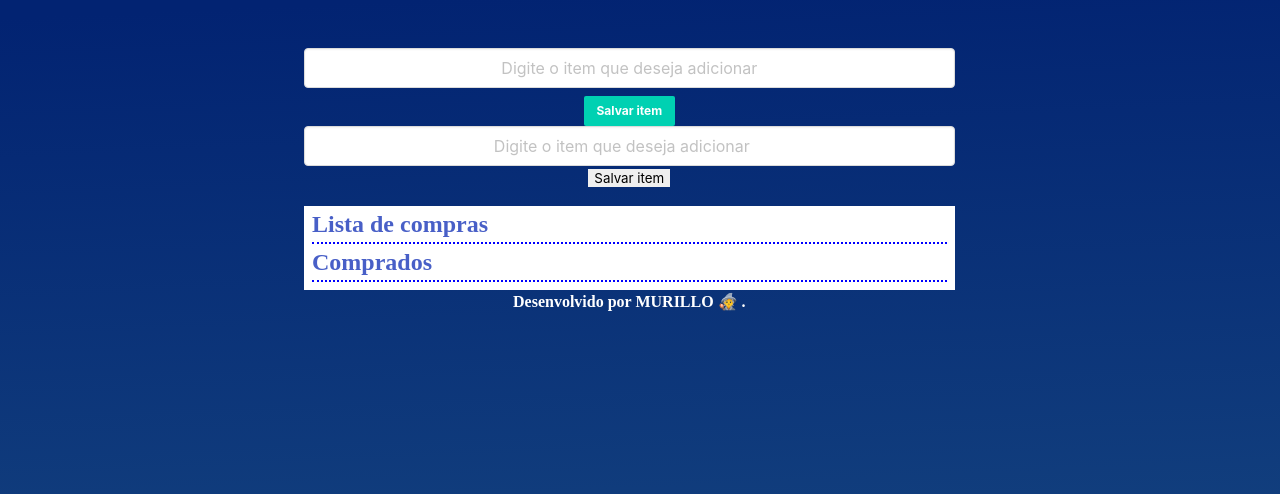
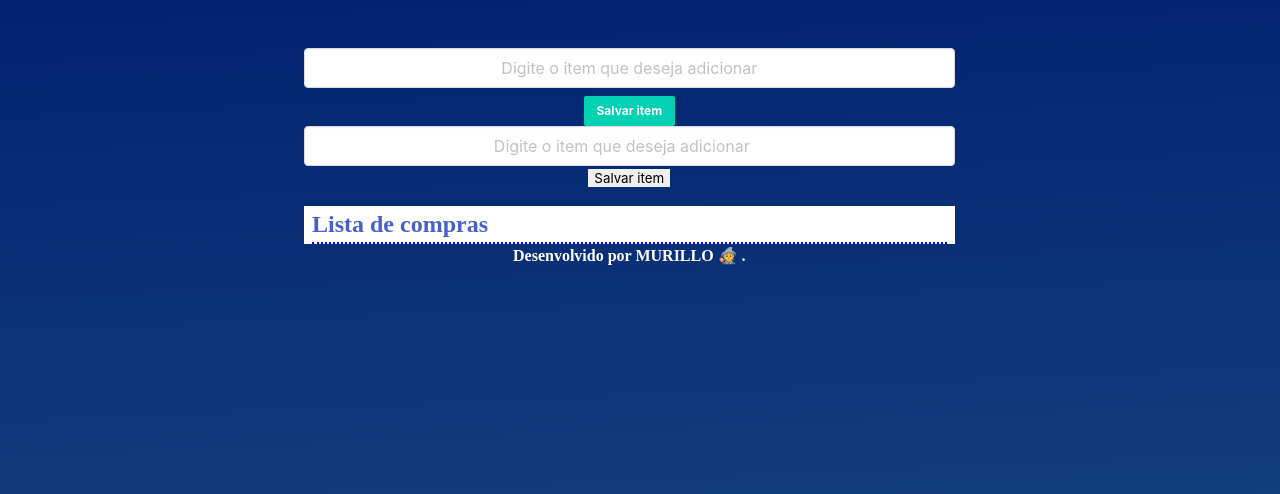
Before and after one commit to Murillo-Cecilio/Lista-de-compras, a plain HTML site: page index.html in a window 1280 px wide. Drawn offline with nearby package versions, Linux system fonts and the light colour scheme; a web font is replaced by a local one.

Commit message:
ajustando

```diff
--- a/index.html
+++ b/index.html
@@ -40,13 +40,6 @@
                     </ul>
             </div>
 
-            <section class="pb-2">
-                <h2 class="has-text-link has-text-weight-bold is-size-4 ml-2">Comprados</h1>
-                    <ul class="mx-2 borda-lista" id="itens-comprados">
-                    </ul>
-            </section>
-
-
         </div>
         <footer class="has-text-centered has-text-white has-text-weight-bold">Desenvolvido por MURILLO &#x1F9D9; .
         </footer>
--- a/js/main.js
+++ b/js/main.js
@@ -6,7 +6,6 @@ const itensInput = document.getElementById("receber-item");
 const ulItens = document.getElementById("lista-de-itens");
 const ulItensComprados = document.getElementById("itens-comprados");
 const listaRecuperada = localStorage.getItem('listaDeItens');
-const resultadoCompras = document.getElementById("resultado-compras")
 
 function atualizaLocalStorage() {
     localStorage.setItem('listaDeItens', JSON.stringify(listaDeItens));
```
